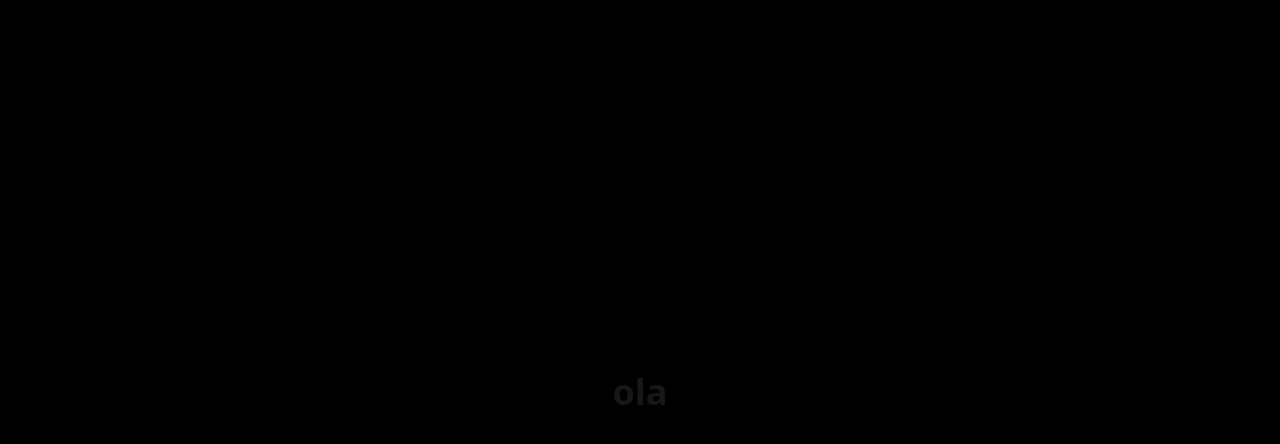
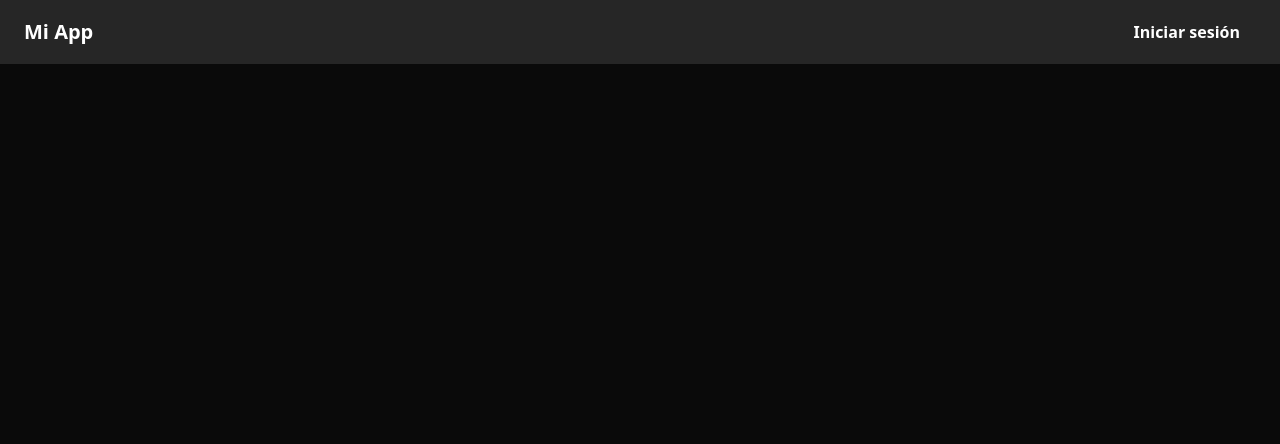
Before and after one commit to GalardonMT/TSI-ECommerce, a Next.js app in the folder frontend/: page / in a window 1280 px wide. Shown: the top 444 px of the page. Built offline with nearby package versions, Linux system fonts and the light colour scheme.

Commit message:
Header genérico + login (no funcional)

```diff
--- /dev/null
+++ b/frontend/src/app/Header.tsx
@@ -0,0 +1,96 @@
+"use client";
+
+import { useState, useEffect, useRef } from "react";
+
+export default function Header() {
+  const [open, setOpen] = useState(false);
+  const dropdownRef = useRef<HTMLDivElement>(null); // referencia al contenedor
+
+  // Detectar clic fuera
+  useEffect(() => {
+    function handleClickOutside(event: MouseEvent) {
+      if (
+        dropdownRef.current &&
+        !dropdownRef.current.contains(event.target as Node)
+      ) {
+        setOpen(false);
+      }
+    }
+
+    if (open) {
+      document.addEventListener("mousedown", handleClickOutside);
+    } else {
+      document.removeEventListener("mousedown", handleClickOutside);
+    }
+
+    // Limpieza
+    return () => {
+      document.removeEventListener("mousedown", handleClickOutside);
+    };
+  }, [open]);
+
+  return (
+    <header className="w-full bg-neutral-800 text-white px-6 py-3 flex items-center justify-between">
+      {/* Logo */}
+      <a className="text-xl font-bold" href="">
+        Mi App
+      </a>
+
+      {/* Botón login/register */}
+      <div className="relative" ref={dropdownRef}>
+        <button
+          onClick={() => setOpen(!open)}
+          className="text-white px-4 py-2 font-semibold"
+        >
+          Iniciar sesión
+        </button>
+
+        {/* Ventana desplegable */}
+        {open && (
+          <div className="absolute right-0 mt-2 w-72 bg-white text-gray-800 rounded-lg shadow-lg p-4 z-50">
+            <form className="space-y-3">
+              <div>
+                <label className="block text-sm font-medium mb-1">Usuario</label>
+                <input
+                  type="text"
+                  placeholder="Ingresa tu usuario"
+                  className="w-full border border-gray-300 rounded-md px-3 py-2 focus:outline-none focus:ring-2 focus:ring-blue-500"
+                />
+              </div>
+
+              <div>
+                <label className="block text-sm font-medium mb-1">Contraseña</label>
+                <input
+                  type="password"
+                  placeholder="********"
+                  className="w-full border border-gray-300 rounded-md px-3 py-2 focus:outline-none focus:ring-2 focus:ring-blue-500"
+                />
+              </div>
+
+              <button
+                type="button"
+                className="w-full bg-blue-600 text-white py-2 rounded-md font-semibold hover:bg-blue-700 transition"
+              >
+                Iniciar sesión
+              </button>
+
+              <button
+                type="button"
+                className="w-full bg-gray-200 text-gray-700 py-2 rounded-md font-semibold hover:bg-gray-300 transition"
+              >
+                Registrarse
+              </button>
+
+              <button
+                type="button"
+                className="w-full text-sm text-blue-600 hover:underline"
+              >
+                ¿Olvidaste tu contraseña?
+              </button>
+            </form>
+          </div>
+        )}
+      </div>
+    </header>
+  );
+}
--- a/frontend/src/app/layout.tsx
+++ b/frontend/src/app/layout.tsx
@@ -14,7 +14,7 @@
   return (
     <html lang="es">
       <head></head>
-      <body className={`flex antialiased justify-center !bg-black w-full h-dvh`}>
+      <body className={`flex antialiased justify-center !bg-neutral-950 w-full h-dvh`}>
         {children}
       </body>
     </html>
--- a/frontend/src/app/page.tsx
+++ b/frontend/src/app/page.tsx
@@ -1,8 +1,10 @@
+import Header from "./Header";
+
 // app/page.tsx
 export default function Home() {
   return (
-    <section className="flex flex-col items-center justify-center">
-      <h1 className="text-4xl font-bold mb-4">ola</h1>
+    <section className="w-full">
+      <Header/>
     </section>
   );
 }
```
